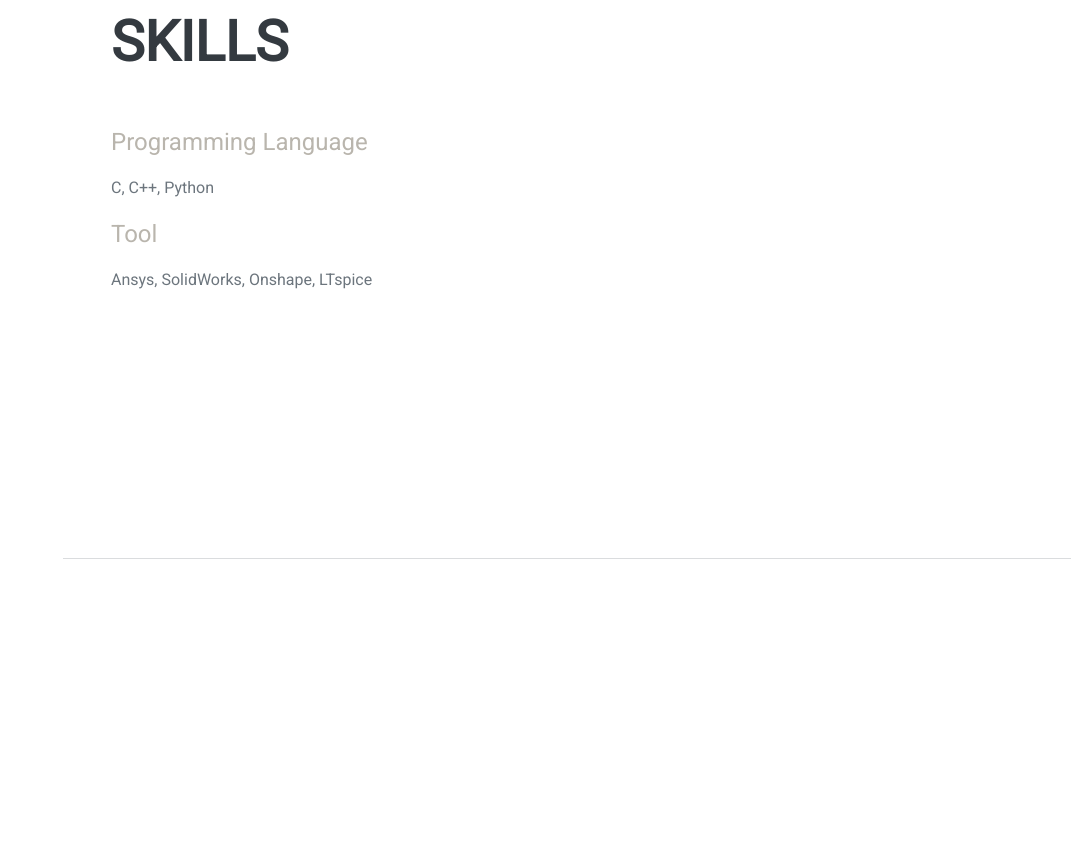
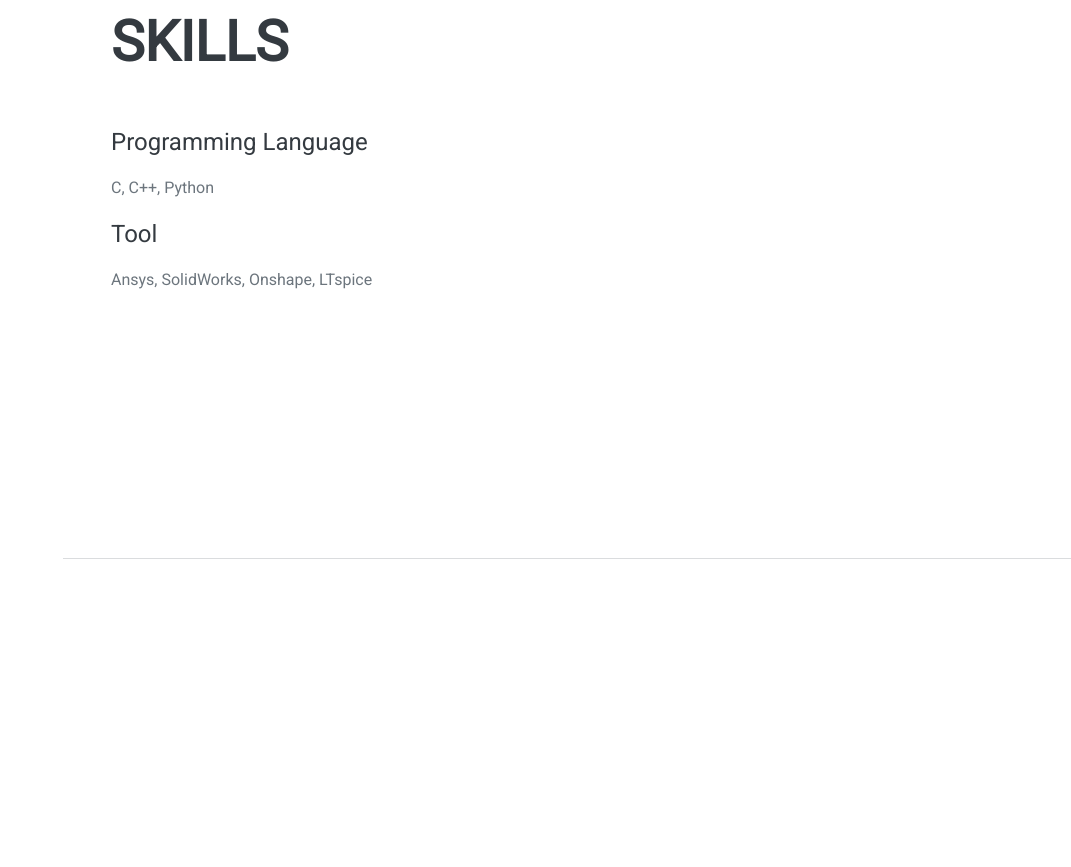
Before and after one commit to Mars6512/Mars6512.github.io, a plain HTML site: page index.html in a window 1280 px wide. Shown: the part 2760-3627 px from the top of the page, without its empty margins (209-1280 px from the left). Drawn offline with nearby package versions, Linux system fonts and the light colour scheme; a web font is replaced by a local one.

Commit message:
Update index.html

```diff
--- a/index.html
+++ b/index.html
@@ -123,9 +123,9 @@
             <section class="resume-section" id="skills">
                 <div class="resume-section-content" style="font-family: 'Roboto', sans-serif;">
                     <h2 class="mb-5">Skills</h2>
-                    <div class="subheading mb-3" style="text-transform: none ;color: #b9b5ad">Programming Language</div>
+                    <div class="subheading mb-3" style="text-transform: none ;color: #343a40">Programming Language</div>
                     <p>C, C++, Python</p>
-                    <div class="subheading mb-3" style="text-transform: none ;color: #b9b5ad">Tool</div>
+                    <div class="subheading mb-3" style="text-transform: none ;color: #343a40">Tool</div>
                     <p>Ansys, SolidWorks, Onshape, LTspice</p>
                     <!--<div class="subheading mb-3">Workflow</div>
                     <ul class="fa-ul mb-0">
```
